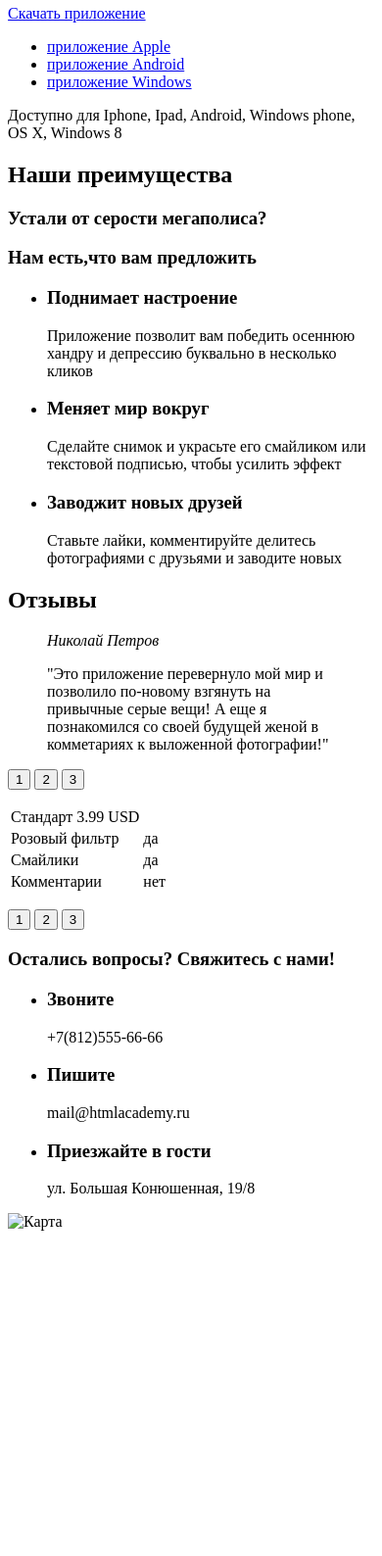
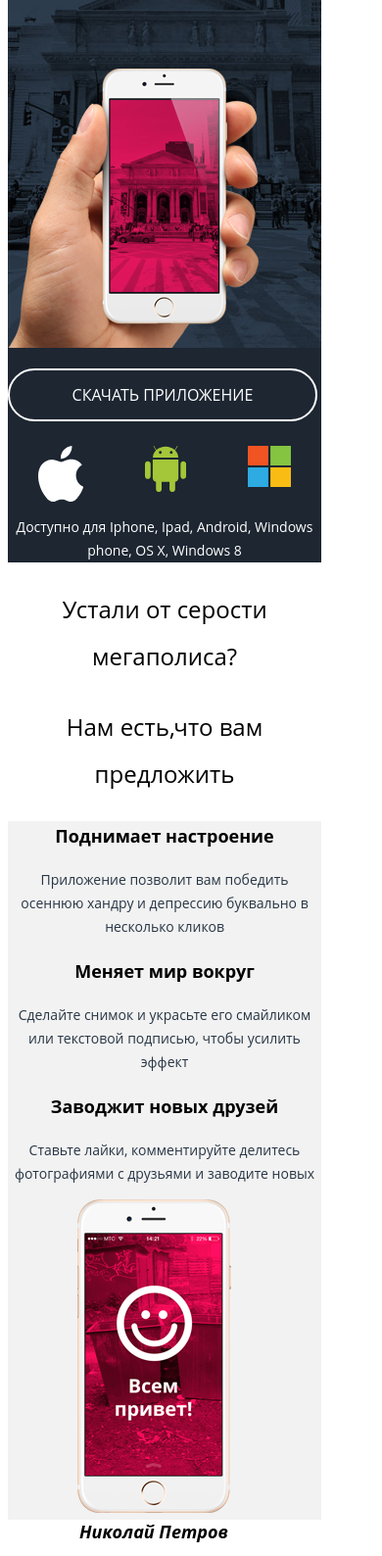
Before and after one commit to dimamanson666/641677-pink-17, a website: page source/index.html in a window 390 px wide. Shown: the part 328-1916 px from the top of the page at 98% size. Before the commit the page ends 1592 px from the top, so only its background shows below. Drawn offline with nearby package versions, Linux system fonts and the light colour scheme; files that its build step writes are made by us from their sources; a web font is replaced by a local one.

Commit message:
Препроцессоры и автоматизация

```diff
--- a/source/index.html
+++ b/source/index.html
@@ -3,13 +3,14 @@
 
 <head>
   <meta charset="utf-8">
+  <link href="css/style.css" rel="stylesheet">
   <title>HTML Academy: Пинк</title>
 </head>
 
 <body>
   <header class="page-header">
     <a class="page-header__logo">
-      <img class="page-header__logo-image" src="#" alt="Логотип «Pink»">
+      <img class="page-header__logo-image" src="img/logo-pink-white-mobile.svg" width="75" height="22" alt="Логотип «Pink»">
     </a>
     <nav class="main-nav">
       <button class="main-nav__toggle" type="button">Открыть меню</button>
@@ -32,23 +33,21 @@
     </nav>
   </header>
   <main class="page-main">
-    <div class="page-main__picture">
-      <img class="page-main__image" src="#" alt="Рука с телефоном">
-    </div>
+    <div class="page-main__picture"></div>
     <h1 class="visually-hidden">Мобильное приложение - "Pink"</h1>
     <section class="program">
       <header class="program__header">
         <h2 class="visually-hidden">Скачивайте приложение</h2>
         <a class="program__download button" href="#">Скачать приложение</a>
-        <ul class="program__list">
+        <ul class="program__list site-list">
           <li class="program__item">
-            <a class="program__link program__link--apple" href="#">приложение Apple</a>
+            <a class="program__link program__link--apple" href="#"></a>
           </li>
           <li class="program__item">
-            <a class="program__link program__link--android" href="#">приложение Android</a>
+            <a class="program__link program__link--android" href="#"></a>
           </li>
           <li class="program__item">
-            <a class="program__link program__link--windows" href="#">приложение Windows</a>
+            <a class="program__link program__link--windows" href="#"></a>
           </li>
         </ul>
         <p class="program__info">Доступно для Iphone, Ipad, Android, Windows phone, OS X, Windows 8</p>
@@ -59,7 +58,7 @@
         <h2 class="visually-hidden">Наши преимущества</h2>
         <h3 class="advantages__slogan">Устали от серости мегаполиса?</h3>
         <h3 class="advantages__intro">Нам есть,что вам предложить</h3>
-        <ul class="advantages__list">
+        <ul class="advantages__list site-list">
           <li class="advantages__item advantages__item--mood">
             <h3 class="advantages__title">Поднимает настроение</h3>
             <p class="advantages__description">Приложение позволит вам победить осеннюю хандру и депрессию буквально в несколько кликов</p>
@@ -72,13 +71,16 @@
             <h3 class="advantages__title">Заводжит новых друзей</h3>
             <p class="advantages__description">Ставьте лайки, комментируйте делитесь фотографиями с друзьями и заводите новых</p>
           </li>
+          <div class="advantages__picture">
+            <img class="advantages__img" src="img/iphone-screen-mobile@1x.png" width="157" height="320" alt="Мобильный">
+          </div>
         </ul>
       </div>
     </section>
     <section class="reviews">
       <div class="reviews__wrapper">
         <h2 class="visually-hidden">Отзывы</h2>
-        <a class="reviews__write button" href="#"></a>
+        <a class="reviews__write" href="#"></a>
         <div class="reviews__list">
           <blockquote class="reviews__item">
             <cite class="reviews__author-name">Николай Петров</cite>
@@ -116,25 +118,25 @@
         <button class="reviews__toggle-button" type="button">3</button>
       </p>
     </section>
-    </section>
+
     <section class="contacts">
-      <h3 class="contacts__title">Остались вопросы? Свяжитесь с нами!</h3>
-      <ul class="contacts__list">
+      <h3 class="contacts__header-title">Остались вопросы? Свяжитесь с нами!</h3>
+      <ul class="contacts__list site-list">
         <li class="contacts__item contacts__item--call">
           <h3 class="contacts__title">Звоните</h3>
           <p class="contacts__text">+7(812)555-66-66</p>
         </li>
-        <li class="advantages__item advantages__item--cool">
-          <h3 class="advantages__title">Пишите</h3>
-          <p class="advantages__text">mail@htmlacademy.ru</p>
+        <li class="contacts__item contacts__item--cool">
+          <h3 class="contacts__title">Пишите</h3>
+          <p class="contacts__text">mail@htmlacademy.ru</p>
         </li>
-        <li class="advantages__item advantages__item--price">
-          <h3 class="advantages__title">Приезжайте в гости</h3>
-          <p class="advantages__text">ул. Большая Конюшенная, 19/8</p>
+        <li class="contacts__item contacts__item--price">
+          <h3 class="contacts__title">Приезжайте в гости</h3>
+          <p class="contacts__text">ул. Большая Конюшенная, 19/8</p>
         </li>
       </ul>
-      <a class="price__picture">
-        <img class="price__map-image" src="#" alt="Карта">
+      <a class="contacts__picture">
+        <img class="contacts__map-image" src="img/bg-map-mobile@1x.png" width="320" height="645" alt="Карта">
       </a>
     </section>
   </main>
--- /dev/null
+++ b/source/less/blocks/advantages.less
@@ -0,0 +1,39 @@
+.advantages__slogan {
+  font-size: 24px;
+  font-weight: 400;
+  color: #000000;
+  line-height: 48px;
+  text-align: center;
+}
+
+.advantages__intro {
+  font-size: 24px;
+  font-weight: 400;
+  color: #000000;
+  line-height: 48px;
+  text-align: center;
+}
+
+.advantages__list {
+ background-color: #f2f2f2;
+}
+
+.advantages__title {
+  font-size: 18px;
+  color: #000000;
+  font-weight: bold;
+  line-height: 30px;
+  text-align: center;
+}
+
+.advantages__description {
+  font-size: 14px;
+  line-height: 24px;
+  text-align: center
+}
+.advantages__item {
+  list-style-type: none;
+}
+.advantages__picture {
+  padding-left: 71px;
+}
--- /dev/null
+++ b/source/less/blocks/contacts.less
@@ -0,0 +1,17 @@
+.contacts__header-title {
+  font-size: 24px;
+  font-weight: 400;
+  color: #000000;
+  line-height: 1.2;
+  text-align: center;
+}
+.contacts__text {
+  color: #d22856;
+  text-align: center;
+}
+.contacts__title {
+  color: #000000;
+  font-weight: bold;
+  line-height: 1.2;
+  text-align: center;
+}
--- /dev/null
+++ b/source/less/blocks/main-nav.less
@@ -0,0 +1,17 @@
+.main-nav__picture {
+  width: 320px;
+  height: 176px;
+  background-image: url("../img/bg-back-mobile@1x.jpg");
+  background-repeat: no-repeat;
+}
+
+.main-nav__page-title {
+  margin: 0;
+  padding-top: 33px;
+  font-weight: 300;
+  font-size: 24px;
+  line-height: normal;
+  text-align: center;
+  color: #ffffff;
+
+}
--- /dev/null
+++ b/source/less/blocks/page-header.less
@@ -0,0 +1,8 @@
+.page-header {
+color: #ffffff;
+background-color: #283645;
+text-transform: uppercase;
+font-weight: bold;
+text-align: center;
+list-style-type: none;
+}
--- /dev/null
+++ b/source/less/blocks/page-main.less
@@ -0,0 +1,16 @@
+.page-main__picture {
+ position: relative;
+ width: 320px;
+ height: 462px;
+ background-image: url("../img/bg-back-mobile@1x.jpg");
+ background-repeat: no-repeat;
+}
+.page-main__picture::before {
+  content: "";
+  position: absolute;
+  width: 319px;
+  height: 286px;
+  top: 176px;
+  background-repeat: no-repeat;
+  background-image: url("../img/iphone-hand-mobile@1x.png");
+}
--- /dev/null
+++ b/source/less/blocks/photo.less
@@ -0,0 +1,31 @@
+.photo__item {
+  background-color: #f2f2f2;
+  width: 281px;
+}
+.photo__list {
+  position: relative;
+}
+.photo__autor-picture--best {
+  position: absolute;
+  width: 320px;
+  height: 243px;
+  background-image: url("../img/panorama-mobile@1x.jpg");
+  background-repeat: no-repeat;
+}
+.photo__like {
+  color: #d22856;
+}
+.photo__wrapper {
+  width: 293px;
+  padding-left: 10px;
+  padding-right: 10px;
+  margin: 0 auto;
+}
+.photo__title {
+  padding-top: 52px;
+  padding-bottom: 54px;
+  font-size: 14px;
+  color: #000000;
+  line-height: 30px;
+  text-align: center;
+}
--- /dev/null
+++ b/source/less/blocks/price.less
@@ -0,0 +1,3 @@
+.price {
+  background-color: #f2f2f2;
+}
--- /dev/null
+++ b/source/less/blocks/program.less
@@ -0,0 +1,40 @@
+.program__info {
+  font-size: 14px;
+  color: #ffffff;
+  line-height: 24px;
+  text-align: center;
+}
+.program {
+ padding-top: 21px;
+ background-color: #1d2631;
+}
+.program__list {
+  display: flex;
+  justify-content: space-around;
+}
+.program__item {
+  padding-top: 25px;
+  list-style-type: none;
+}
+.program__link--apple {
+  background-image: url("../img/logo-apple.svg");
+  width: 46px;
+  height: 57px;
+  background-repeat: no-repeat;
+  background-position: 0 0;
+}
+.program__link--android {
+  background-image: url("../img/logo-android.svg");
+  width: 42px;
+  height: 47px;
+  background-repeat: no-repeat;
+  background-position: 0 0;
+}
+
+.program__link--windows {
+  background-image:url("../img/logo-microsoft.svg");
+  width: 44px;
+  height: 42px;
+  background-repeat: no-repeat;
+  background-position: 0 0;
+}
--- /dev/null
+++ b/source/less/blocks/reviews.less
@@ -0,0 +1,21 @@
+.reviews__author-name {
+  font-size: 18px;
+  color: #000000;
+  font-weight: bold;
+  line-height: 24px;
+  text-align: center;
+  padding-left: 73px;
+}
+.reviews__text {
+  font-size: 14px;
+  color: #000000;
+  line-height: 2.143;
+  text-align: center;
+}
+.reviews__item {
+  margin: 0;
+  padding: 0;
+}
+.reviews__toggles {
+  text-align: center;
+}
--- /dev/null
+++ b/source/less/blocks/visually-hidden.less
@@ -0,0 +1,15 @@
+.visually-hidden:not(:focus):not(:active),
+input[type="checkbox"].visually-hidden,
+input[type="radio"].visually-hidden {
+  position: absolute;
+  width: 1px;
+  height: 1px;
+  margin: -1px;
+  border: 0;
+  padding: 0;
+  white-space: nowrap;
+  -webkit-clip-path: inset(100%);
+  clip-path: inset(100%);
+  clip: rect(0 0 0 0);
+  overflow: hidden;
+}
--- /dev/null
+++ b/source/less/global.less
@@ -0,0 +1,55 @@
+@font-face {
+  font-family: "Open Sans";
+  src: url("../fonts/OpenSans-Regular.ttf");
+  src: url("../fonts/OpenSans-Bold.ttf");
+  src: url("../fonts/OpenSans-Light.ttf");
+  font-weight: 400;
+  font-style: normal;
+}
+
+body {
+  max-width: 320px;
+
+  font-weight: normal;
+  font-size: 14px;
+  line-height: 24px;
+  font-family: "Open Sans", "Arial", sans-serif;
+  color: #283645;
+
+  background-color: #ffffff;
+}
+
+a {
+  display: block;
+  color: #ffffff;
+  text-decoration: none;
+}
+
+.button {
+
+  display: block;
+    width: 280px;
+    padding: 16px;
+    font-size: 16px;
+    line-height: 18px;
+    color: #ffffff;
+    text-transform: uppercase;
+    text-align: center;
+    text-decoration: none;
+    background-color: #1d2631;
+    border-radius: 28px;
+    border: 2px solid #ffffff;
+
+
+}
+
+.site-list {
+ margin: 0;
+ padding: 0;
+}
+.site-list__item {
+  padding: 7px;
+  list-style-type: none;
+  border-top: 1px solid #485461;
+  border-bottom: 1px solid #000000;
+}
--- /dev/null
+++ b/source/less/style.less
@@ -0,0 +1,11 @@
+@import "global.less";
+@import "blocks/page-header.less";
+@import "blocks/page-main.less";
+@import "blocks/program.less";
+@import "blocks/advantages.less";
+@import "blocks/reviews.less";
+@import "blocks/price.less";
+@import "blocks/contacts.less";
+@import "blocks/visually-hidden.less";
+@import "blocks/main-nav.less";
+@import "blocks/photo.less";
```
Also changed, not shown: source/form.html (+8 -5 lines), source/photo.html (+27 -21 lines).
